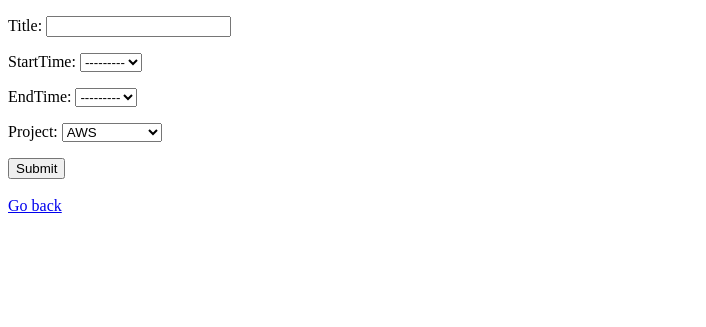
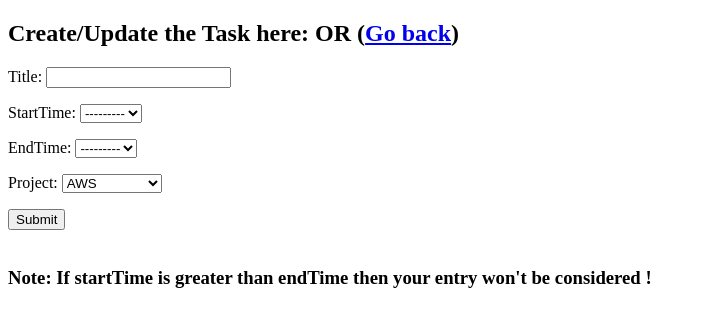
Before and after one commit to Rohan12152001/TimeEntry_assignment, a Django app: page /create-task/ in a window 1280 px wide. Shown: the top 327 px of the page, without its empty margins (0-706 px from the left). Run offline with Django 3.2, Linux system fonts and the light colour scheme; the visitor is signed in with stand-in values (Sample User, id 1).

Commit message:
Updates - Formatted HTML files - Configured TaskCreateView

```diff
--- a/Taskapp/models.py
+++ b/Taskapp/models.py
@@ -2,6 +2,8 @@ from django.db import models
 from django.contrib.auth.models import User
 from django import forms
 import datetime as dt
+from django.forms import widgets
+from django.forms.widgets import MultiWidget, SelectDateWidget
 
 # Helpers
 HOUR_CHOICES = [(dt.time(hour=x), '{:02d}:00'.format(x)) for x in range(0, 24)]
@@ -12,37 +14,13 @@ Project_Choices = (('AWS', 'AWS'),
 
 # Create your models here.
 
-# previous model
-# class Task(models.Model):
-#     user = models.ForeignKey(User, on_delete=models.CASCADE, null=True, blank=True)
-#     title = models.CharField(max_length=150)
-#     created = models.DateTimeField(auto_now_add=True)
-#     # "project working on" drop down
-#     startTime = models.TimeField()
-#     endTime = models.TimeField()
-#     # timer =
-#
-#     def __str__(self):
-#         return self.title
-#
-#     class Meta:
-#         ordering = ['created']
-
-"""# class Project(models.Model):
-#     user = models.ForeignKey(User, on_delete=models.CASCADE, null=True, blank=True)
-#     title = models.CharField(max_length=150)
-#     created = models.DateTimeField(auto_now_add=True)
-#     pass"""
-
 class Task(models.Model):
     user = models.ForeignKey(User, on_delete=models.CASCADE, null=True, blank=True)
     title = models.CharField(max_length=150)
     created = models.DateTimeField(auto_now_add=True)
-    # "project working on" drop down
     project = models.CharField(max_length=100, choices=Project_Choices, default='AWS')
     startTime = models.TimeField(choices=HOUR_CHOICES)
     endTime = models.TimeField(choices=HOUR_CHOICES)
-    # timer =
 
     def __str__(self):
         return self.title
--- a/Taskapp/templates/Taskapp/taskCreate.html
+++ b/Taskapp/templates/Taskapp/taskCreate.html
@@ -5,6 +5,10 @@
     <title>Title</title>
 </head>
 <body>
+    <h2>Create/Update the Task here:
+        OR
+        (<a href="{% url 'tasks' %}">Go back</a>)</h2>
+
     <form method="post" action="">
         {% csrf_token %}
         {{form.as_p}}
@@ -12,8 +16,8 @@
     </form>
 
     <br>
-    <a href="{% url 'tasks' %}">Go back</a>
 
+    <h3>Note: If startTime is greater than endTime then your entry won't be considered !</h3>
 
 </body>
 </html>
--- a/Taskapp/templates/Taskapp/taskDelete.html
+++ b/Taskapp/templates/Taskapp/taskDelete.html
@@ -8,11 +8,11 @@
 
     <form method="POST">
     {% csrf_token %}
-        <p>Are your sure you want to delete this task? "{{task}}"</p>
+        <h2>Are your sure you want to delete this task? "{{task}}"</h2>
     <input type="submit" value="Delete" />
     </form>
     <br>
     <br>
-    <a href="{% url 'tasks' %}">GO back</a>
+    <a href="{% url 'tasks' %}">Go back</a>
 </body>
 </html>
--- a/Taskapp/templates/Taskapp/taskDetail.html
+++ b/Taskapp/templates/Taskapp/taskDetail.html
@@ -6,14 +6,18 @@
 </head>
 <body>
 
+    <div>
         <h2 style="color: darkred">Task Name: <i>{{ task }}</i></h2>
         <br>
+        <div style="border-style: solid;border-width: 2px">
             <h3>Created on: {{ task.created }}  </h3>
             <h3>StartTime:  {{ task.startTime }}</h3>
             <h3>EndTime:    {{ task.endTime }}  </h3>
             <h3>Project:    {{ task.project }}  </h3>
+        </div>
         <br>
         <a href="{% url 'tasks' %}">Go back</a>
+    </div>
 
 </body>
 </html>
--- a/Taskapp/templates/Taskapp/taskLogin.html
+++ b/Taskapp/templates/Taskapp/taskLogin.html
@@ -7,6 +7,7 @@
 <body>
 
     <h1>Login page</h1>
+
     <form method="post" action="">
         {% csrf_token %}
         {{ form.as_p }}
--- a/Taskapp/templates/Taskapp/taskRegister.html
+++ b/Taskapp/templates/Taskapp/taskRegister.html
@@ -7,6 +7,7 @@
 <body>
 
     <h1>Register page</h1>
+
     <form method="post" action="">
         {% csrf_token %}
         {{ form.as_p }}
--- a/Taskapp/urls.py
+++ b/Taskapp/urls.py
@@ -2,8 +2,6 @@ from django.urls import path
 from . import views
 from .views import TaskList, TaskDetailView, TaskCreateView, \
                     TaskUpdateView, TaskDeleteView, TaskLoginView, TaskRegisterView
-# TaskDetail, TaskCreate, TaskUpdate, DeleteView,
-# CustomLoginView, RegisterPage, TaskReorder
 from django.contrib.auth.views import LogoutView
 
 urlpatterns = [
--- a/Taskapp/views.py
+++ b/Taskapp/views.py
@@ -10,7 +10,6 @@ from django.contrib.auth.mixins import LoginRequiredMixin
 from django.contrib.auth.forms import UserCreationForm
 from django.contrib.auth import login
 
-# Imports for Reordering Feature
 from django.views import View
 from django.shortcuts import redirect
 from django.db import transaction
@@ -19,9 +18,6 @@ from django.db import transaction
 from .models import Task
 
 # Create your views here.
-
-# def baseview(request):
-#     return HttpResponse('Rohan sodha')
 
 class TaskLoginView(LoginView):
     template_name = 'Taskapp/taskLogin.html'
@@ -70,10 +66,15 @@ class TaskCreateView(LoginRequiredMixin, CreateView):
     success_url = reverse_lazy('tasks')
 
     def form_valid(self, form):
-        # print(form.cleaned_data)
-        form.instance.user = self.request.user
-        print(self.request)
-        return super(TaskCreateView, self).form_valid(form)
+        data = form.cleaned_data
+        start = data['startTime']
+        end = data['endTime']
+        if start < end:
+            form.instance.user = self.request.user
+            return super(TaskCreateView, self).form_valid(form)
+        else:
+            return super(TaskCreateView, self).form_invalid(form)
+
 
 class TaskUpdateView(LoginRequiredMixin, UpdateView):
     model = Task
```
Also changed, not shown: Taskapp/migrations/0004_auto_20210416_1512.py (added), Taskapp/migrations/0005_auto_20210416_1514.py (added). Lines whose indentation alone changed are shown as unchanged.
